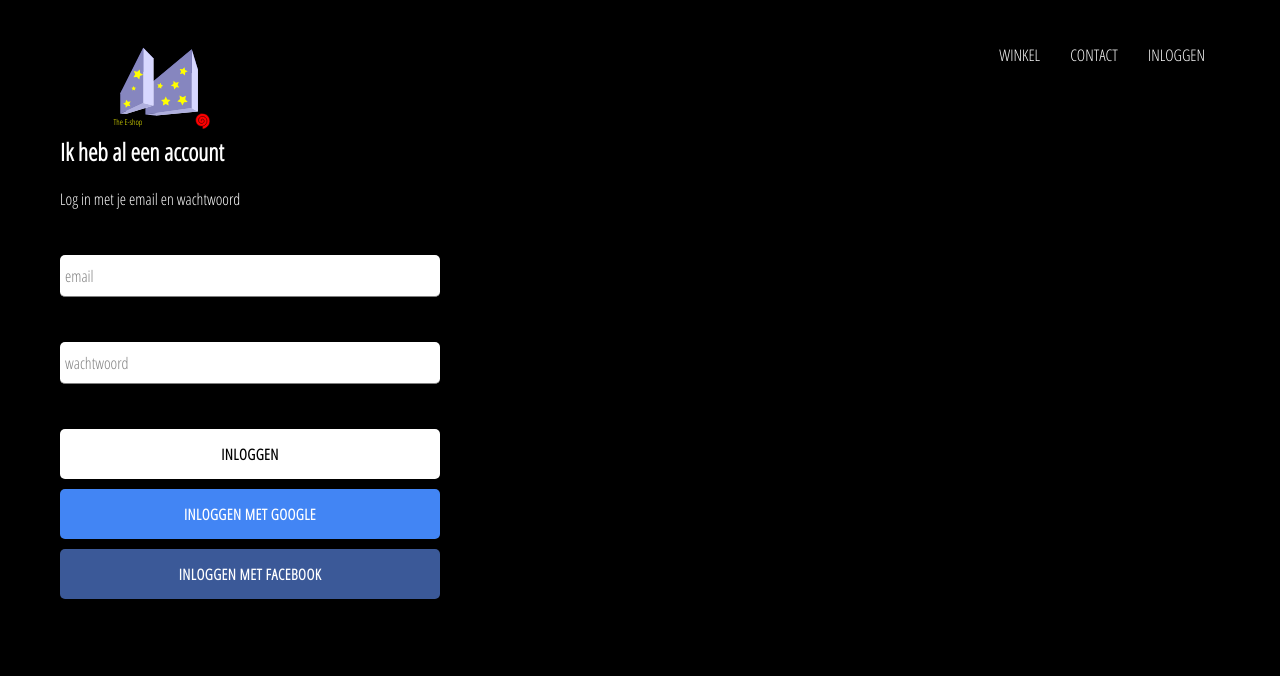
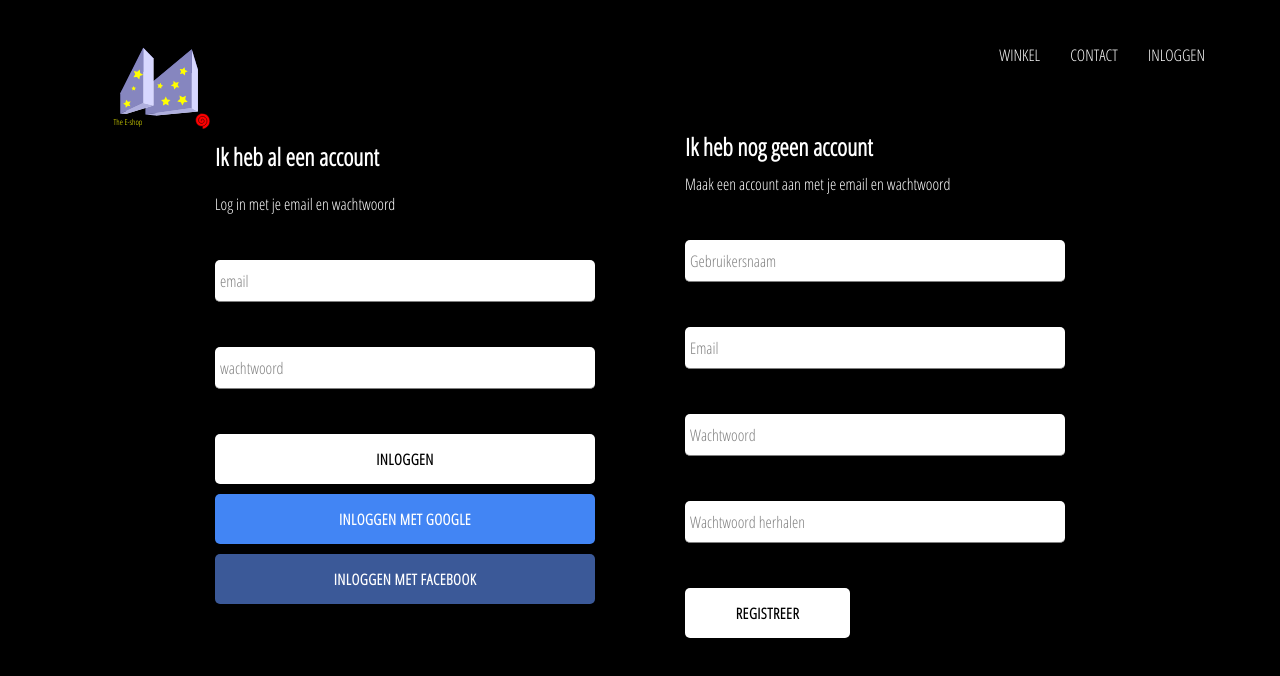
Before and after one commit to Gzeven/e-shop, a React (Create React App) app: page /signin in a window 1280 px wide. Shown: the top 676 px of the page. Built offline with nearby package versions, Linux system fonts and the light colour scheme; no server answers.

Commit message:
added firebase and user authentification

```diff
--- a/src/App.js
+++ b/src/App.js
@@ -3,7 +3,7 @@
 import HomePage from "./pages/homepage/homepage.component";
 import ShopPage from "./pages/shop/shop.component";
 import Header from "./components/header/header.component";
-import { auth } from "./firebase/firebase.utils";
+import { auth, createUserProfileDocument } from "./firebase/firebase.utils";
 import SignInAndSignUpPage from "./pages/sign-in-and-sign-up/sign-in-and-sign-up.component.jsx";
 import { Switch, Route } from "react-router-dom";
 
@@ -19,9 +19,17 @@
   unsubscribeFromAuth = null;
 
   componentDidMount() {
-    this.unsubscribeFromAuth = auth.onAuthStateChanged((user) => {
-      this.setState({ currentUser: user });
-      console.log(user);
+    this.unsubscribeFromAuth = auth.onAuthStateChanged(async (userAuth) => {
+      if (userAuth) {
+        const userRef = await createUserProfileDocument(userAuth);
+        userRef.onSnapshot((snapShot) => {
+          this.setState({
+            currentUser: { id: snapShot.id, ...snapShot.data() },
+          });
+        });
+      } else {
+        this.setState({ currentUser: userAuth });
+      }
     });
   }
 
--- /dev/null
+++ b/src/components/sign-up/sign-up.component.jsx
@@ -0,0 +1,95 @@
+import React from "react";
+import FormInput from "../form-input/form-input.component";
+import CustomButton from "../custom-button/custom-button.component";
+import { auth, createUserProfileDocument } from "../../firebase/firebase.utils";
+import "./sign-up.styles.scss";
+
+class SignUp extends React.Component {
+  constructor() {
+    super();
+
+    this.state = {
+      displayName: "",
+      email: "",
+      password: "",
+      confirmPassword: "",
+    };
+  }
+
+  handleSubmit = async (e) => {
+    e.preventDefault();
+    const { displayName, email, password, confirmPassword } = this.state;
+    if (password !== confirmPassword) {
+      alert("Wachtwoorden komen niet overeen");
+      return;
+    }
+    try {
+      const { user } = await auth.createUserWithEmailAndPassword(
+        email,
+        password
+      );
+
+      await createUserProfileDocument(user, { displayName });
+      this.setState({
+        displayName: "",
+        email: "",
+        password: "",
+        confirmPassword: "",
+      });
+    } catch (error) {
+      console.error(error);
+    }
+  };
+
+  handleChange = (e) => {
+    const { name, value } = e.target;
+    this.setState({ [name]: value });
+  };
+
+  render() {
+    const { displayName, email, password, confirmPassword } = this.state;
+    return (
+      <div className="sign-up">
+        <h2 className="title">Ik heb nog geen account</h2>
+        <span>Maak een account aan met je email en wachtwoord</span>
+        <form className="sign-up-form" onSubmit={this.handleSubmit}>
+          <FormInput
+            type="text"
+            name="displayName"
+            value={displayName}
+            onChange={this.handleChange}
+            label="Gebruikersnaam"
+            required
+          />
+          <FormInput
+            type="email"
+            name="email"
+            value={email}
+            onChange={this.handleChange}
+            label="Email"
+            required
+          />
+          <FormInput
+            type="password"
+            name="password"
+            value={password}
+            onChange={this.handleChange}
+            label="Wachtwoord"
+            required
+          />
+          <FormInput
+            type="password"
+            name="confirmPassword"
+            value={confirmPassword}
+            onChange={this.handleChange}
+            label="Wachtwoord herhalen"
+            required
+          />
+          <CustomButton type="submit">Registreer</CustomButton>
+        </form>
+      </div>
+    );
+  }
+}
+
+export default SignUp;
--- /dev/null
+++ b/src/components/sign-up/sign-up.styles.scss
@@ -0,0 +1,8 @@
+.sign-up {
+  display: flex;
+  flex-direction: column;
+  width: 380px;
+  .title {
+    margin: 10px 0;
+  }
+}
--- a/src/firebase/firebase.utils.js
+++ b/src/firebase/firebase.utils.js
@@ -11,6 +11,26 @@
   messagingSenderId: "709940260522",
   appId: "1:709940260522:web:3f3eb6b073794b7012aad3",
   measurementId: "G-Z2GJB8J22N",
+};
+
+export const createUserProfileDocument = async (userAuth, additionalData) => {
+  if (!userAuth) return;
+
+  const userRef = firestore.doc(`users/${userAuth.uid}`);
+  const snapShot = await userRef.get();
+
+  if (!snapShot.exists) {
+    const { displayName, email } = userAuth;
+    const createdAt = new Date();
+
+    try {
+      await userRef.set({ displayName, email, createdAt, ...additionalData });
+    } catch (error) {
+      console.log("error creating user", error.message);
+    }
+  }
+
+  return userRef;
 };
 
 firebase.initializeApp(config);
--- a/src/pages/sign-in-and-sign-up/sign-in-and-sign-up.component.jsx
+++ b/src/pages/sign-in-and-sign-up/sign-in-and-sign-up.component.jsx
@@ -1,10 +1,12 @@
 import React from "react";
 import Signin from "../../components/sign-in/sign-in.component";
+import SignUp from "../../components/sign-up/sign-up.component";
 import "./sign-in-and-sign-up.styles.scss";
 
 const SignInAndSignUpPage = () => (
   <div className="sign-in-and-sign-up">
     <Signin />
+    <SignUp />
   </div>
 );
 
--- a/src/pages/sign-in-and-sign-up/sign-in-and-sign-up.styles.scss
+++ b/src/pages/sign-in-and-sign-up/sign-in-and-sign-up.styles.scss
@@ -1,3 +1,7 @@
 .sign-in-and-sign-up {
   color: #fff;
+  width: 850px;
+  display: flex;
+  justify-content: space-between;
+  margin: 30px auto;
 }
```
